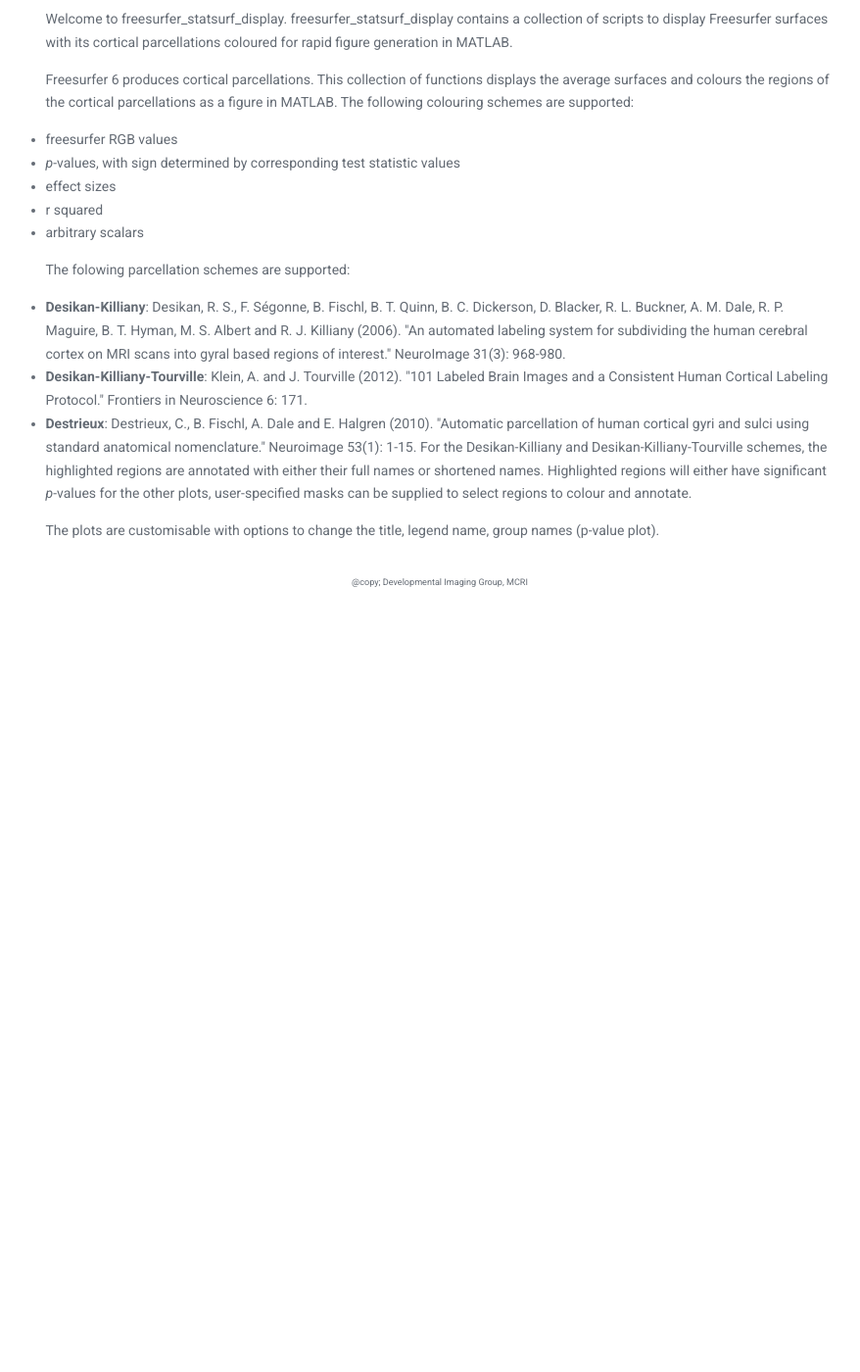
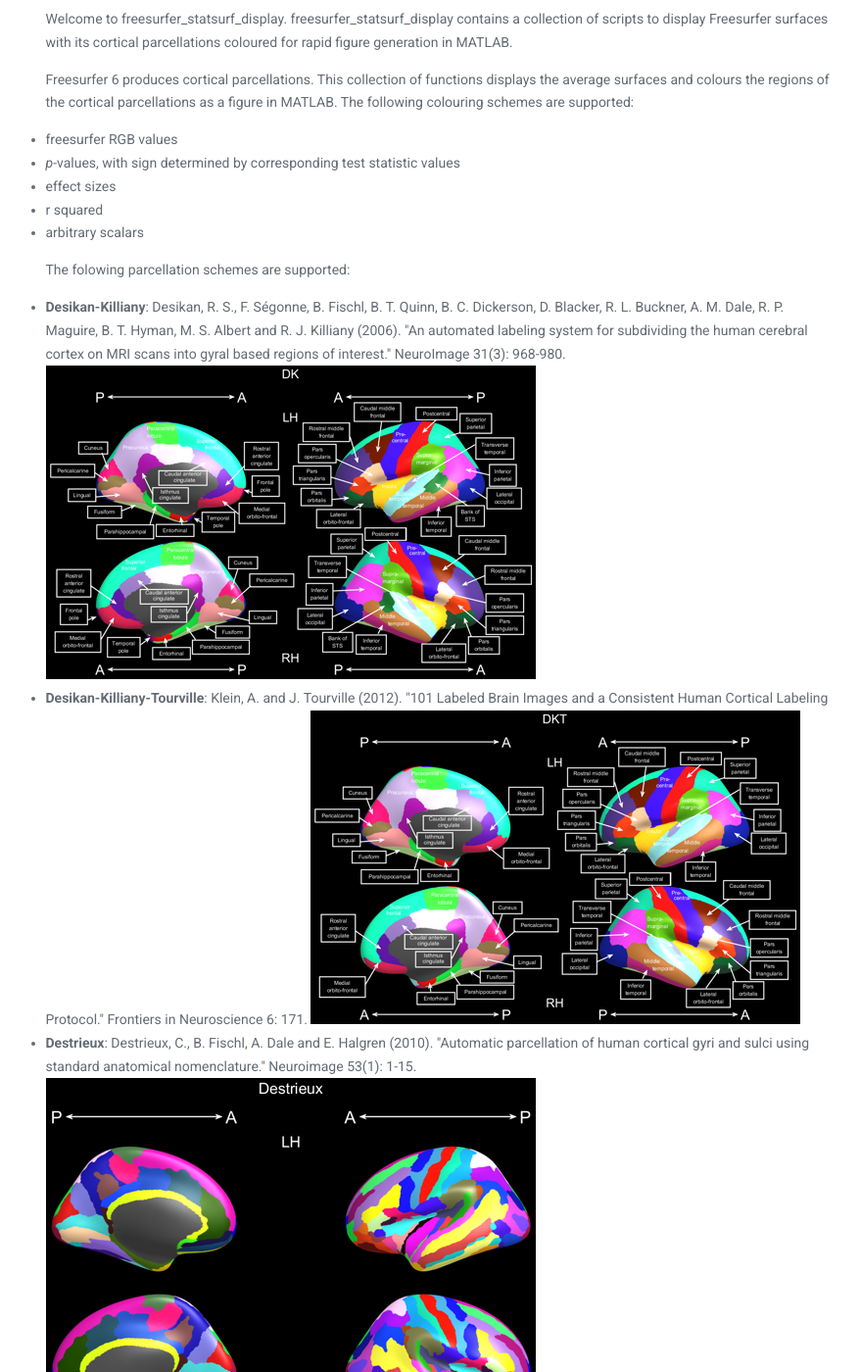
Before and after one commit to DevelopmentalImagingMCRI/freesurfer_statsurf_display, a Jekyll site: the page built from index.html, in a window 1280 px wide and 1400 px high, scrolled down 507 px. Shown: the whole window at 98% size, without its empty margins (191-1069 px from the left). Built offline with Jekyll 4.4.1, drawn with Linux system fonts in a browser that asks for light colours; before the commit the page ends 1137 px from its top, so only the background shows below that; some of the changed text lies outside the part shown.

Commit message:
Put graphics on frint page
Delete mantis graphics
Put graphics for parcellation schemes on front page

```diff
--- a/index.html
+++ b/index.html
@@ -24,15 +24,17 @@
 
 <P> The folowing parcellation schemes are supported:
 <UL>
-<LI><B>Desikan-Killiany</B>: Desikan, R. S., F. Ségonne, B. Fischl, B. T. Quinn, B. C. Dickerson, D. Blacker, R. L. Buckner, A. M. Dale, R. P. Maguire, B. T. Hyman, M. S. Albert and R. J. Killiany (2006). "An automated labeling system for subdividing the human cerebral cortex on MRI scans into gyral based regions of interest." NeuroImage 31(3): 968-980.
+<LI><B>Desikan-Killiany</B>: Desikan, R. S., F. Ségonne, B. Fischl, B. T. Quinn, B. C. Dickerson, D. Blacker, R. L. Buckner, A. M. Dale, R. P. Maguire, B. T. Hyman, M. S. Albert and R. J. Killiany (2006). "An automated labeling system for subdividing the human cerebral cortex on MRI scans into gyral based regions of interest." NeuroImage 31(3): 968-980.<BR>
+<IMG SRC="img/parc_aparc_fsrgb.png">
 <LI><B>Desikan-Killiany-Tourville</B>: Klein, A. and J. Tourville (2012). "101 Labeled Brain Images and a Consistent Human Cortical Labeling Protocol." Frontiers in Neuroscience 6: 171.
+<IMG SRC="img/parc_dkt_fsrgb.png">
 <LI><B>Destrieux</B>: Destrieux, C., B. Fischl, A. Dale and E. Halgren (2010). "Automatic parcellation of human cortical gyri and sulci using standard anatomical nomenclature." Neuroimage 53(1): 1-15.
+<IMG SRC="img/parc_destrieux_fsrgb.png">
+</UL>
 
-For the Desikan-Killiany and Desikan-Killiany-Tourville schemes, the highlighted regions are annotated
-with either their full names or shortened names. Highlighted regions will either have significant <I>p</I>-values
-for the other plots, user-specified masks can be supplied to select regions to colour and annotate.
+<P>For the Desikan-Killiany and Desikan-Killiany-Tourville schemes, the highlighted regions are annotated with either their full names or shortened names. Highlighted regions will either have significant <I>p</I>-values for the other plots, user-specified masks can be supplied to select regions to colour and annotate.
 
 <P>The plots are customisable with options to change the title, legend name, group names (p-value plot).
+</p>
 
-</p>
 </section>
```
Also changed, not shown: img/mantis_com.png (deleted), img/mantis_scalp_com.png (deleted), img/mantis_scalper.png (deleted), img/parc_aparc_fsrgb.png (added), img/parc_destrieux_fsrgb.png (added), img/parc_dkt_fsrgb.png (added), img/v2.png (deleted).
